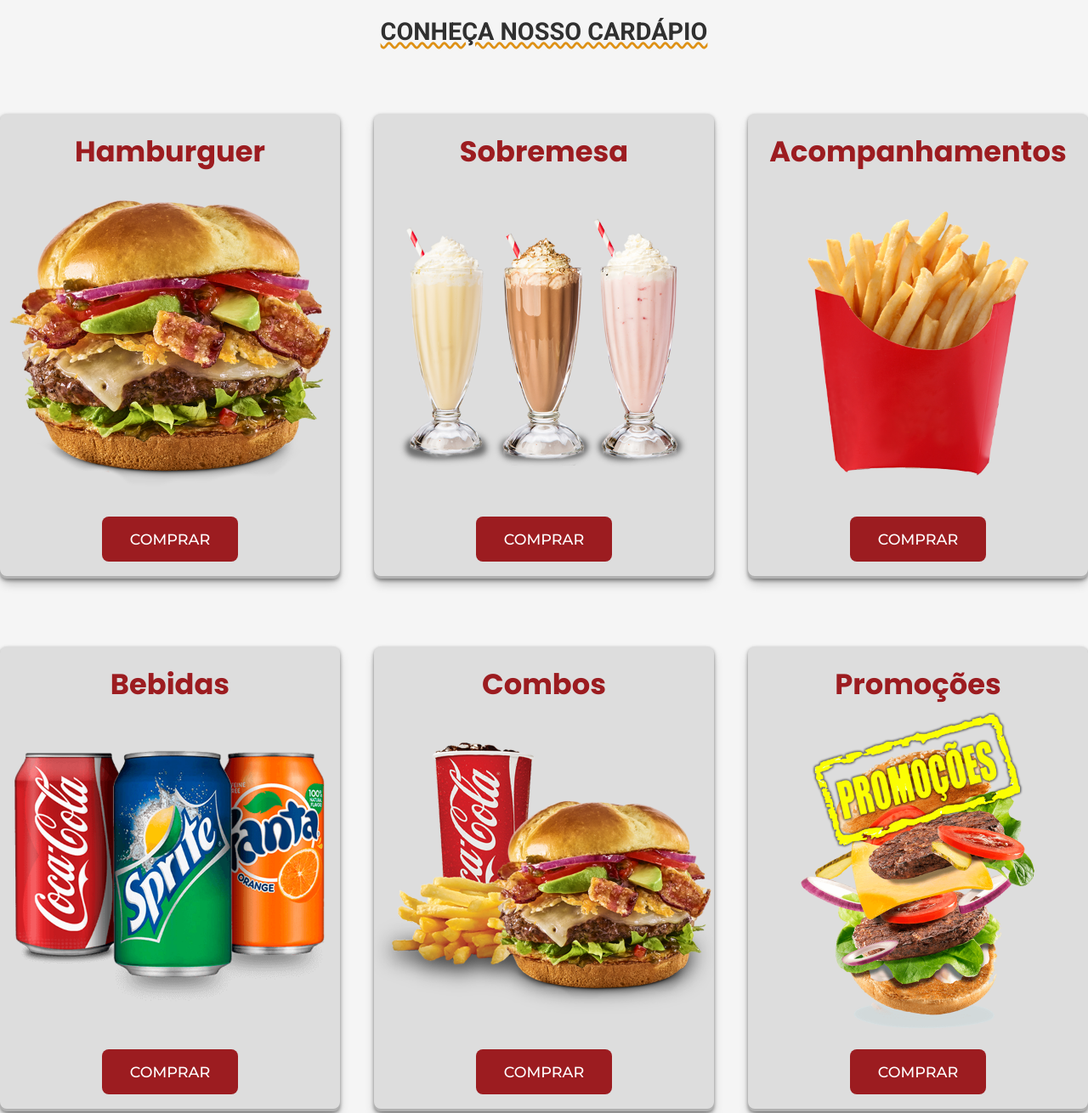
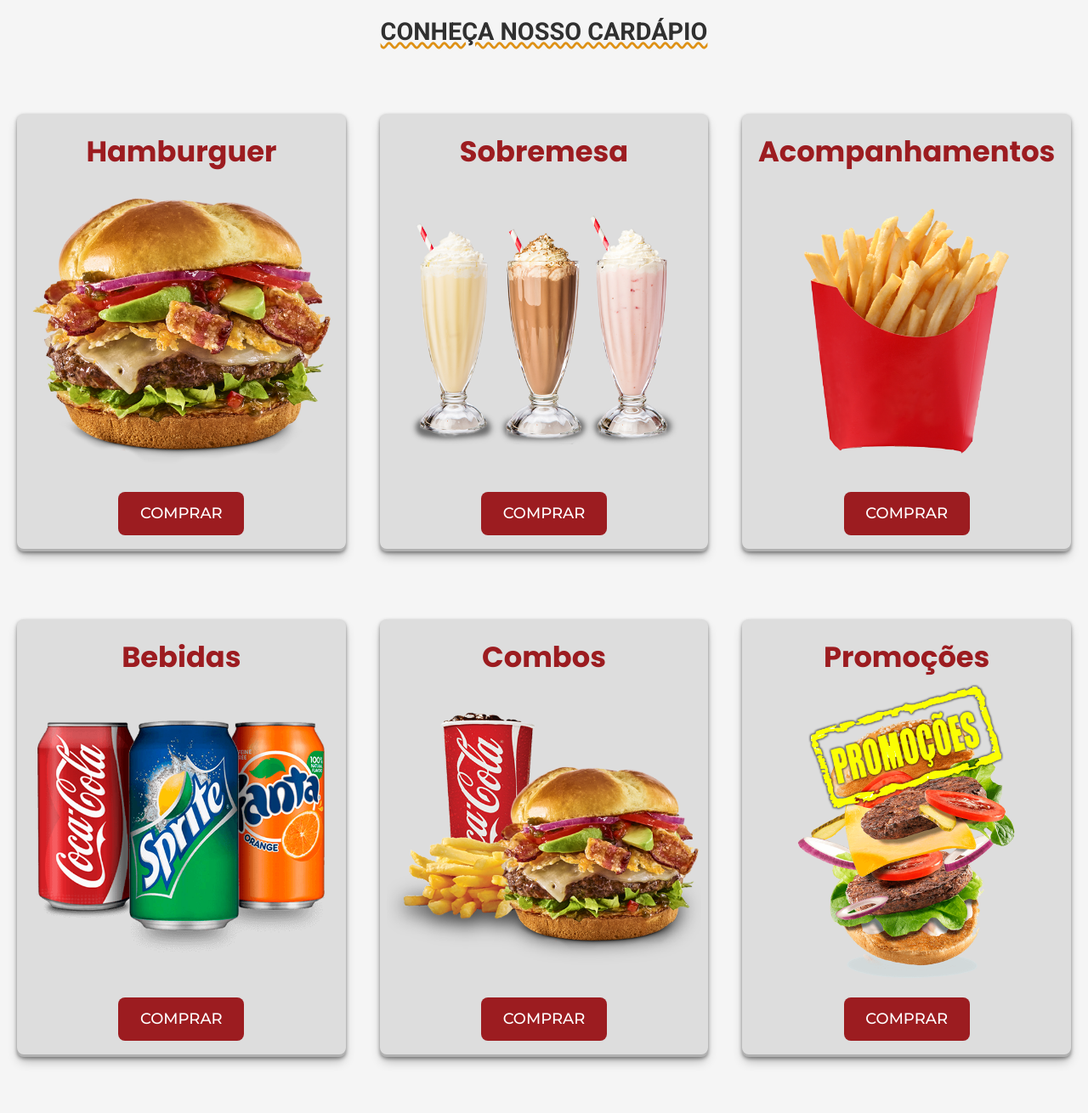
Before and after one commit to tatianetinoco/bom-burguer, a plain HTML site: page bom-burguer/index.html in a window 1280 px wide. Shown: the part 700-2010 px from the top of the page at 85% size. Drawn offline with nearby package versions, Linux system fonts and the light colour scheme.

Commit message:
add atualização css

```diff
--- a/bom-burguer/assets/css/index.css
+++ b/bom-burguer/assets/css/index.css
@@ -24,7 +24,7 @@ header{
     display: flex;
     align-items: center;
     gap: 40px;
-    padding-top: 80px;
+    padding: 80px 20px 0 20px;
     max-width: 1300px;
     margin: auto;
 }
@@ -33,8 +33,7 @@ header{
     display: flex;
     align-items: center;
     gap: 40px;
-    padding-top: 80px;
-    padding-bottom: 150px;
+    padding: 80px 20px 150px 20px;
     max-width: 1300px;
     margin: auto;
 }
@@ -46,7 +45,7 @@ header{
     align-items: center;
     text-align: center;
     border-radius: 8px;
-    padding-top: 20px;
+    padding: 20px 8px 0 8px;
     box-shadow: rgba(0, 0, 0, 0.4) 0px 2px 4px, rgba(0, 0, 0, 0.3) 0px 7px 13px -3px, rgba(0, 0, 0, 0.2) 0px -3px 0px inset;
 }
 
@@ -72,7 +71,6 @@ header{
     background-color: #9c1c20;
     cursor: pointer;
     color: white;
-    font-size: 1.1rem;
     text-transform: uppercase;
     padding: 4% 4%;
     margin-bottom: 5%;
@@ -83,6 +81,7 @@ header{
 
 .main-card button a{
     color: white;
+    font-size: 18px;
     font-family: Montserrat, sans-serif;
     font-weight: 500;
     text-decoration: none;
@@ -161,9 +160,9 @@ header{
     margin-right: 2%;
 }
 
-.banner-img{
-    height: 90%;
+.banner-img img{
     width: 100%;
+    height: 100%;
 }
 
 .franquia{
```
Also changed, not shown: bom-burguer/index.html (indentation only).
